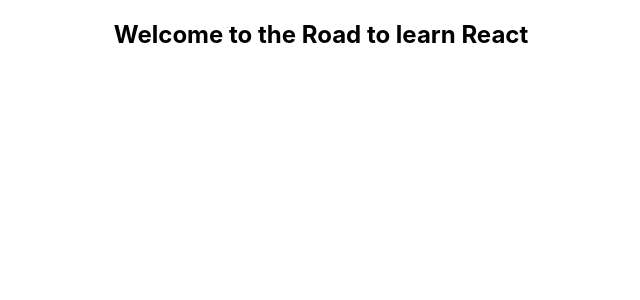
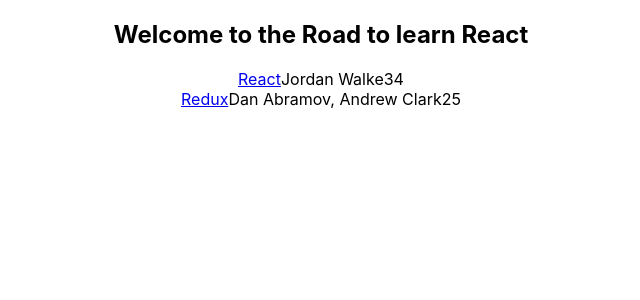
Before and after one commit to fv17/road-to-learn-hackernews, a React (Create React App) app: page / in a window 1280 px wide. Shown: the top 300 px of the page, without its empty margins (319-959 px from the left). Built offline with nearby package versions, Linux system fonts and the light colour scheme.

Commit message:
study: Complex JavaScript in JSX

```diff
--- a/src/App.js
+++ b/src/App.js
@@ -1,11 +1,40 @@
 import React from 'react';
 import logo from './logo.svg';
 import './App.css';
+
+const list = [
+  {
+    title: 'React',
+    url: 'https://reactjs.org/',
+    author: 'Jordan Walke',
+    num_comments: 3,
+    points: 4,
+    objectID: 0,
+  },
+  {
+    title: 'Redux',
+    url: 'https://redux.js.org/',
+    author: 'Dan Abramov, Andrew Clark',
+    num_comments: 2,
+    points: 5,
+    objectID: 1,
+  },
+];
 
 function App() {
   return (
     <div className="App">
       <h2>Welcome to the Road to learn React</h2>
+      {list.map(item => (
+        <div key={item.objectID}>
+          <span>
+            <a href={item.url}>{item.title}</a>
+          </span>
+          <span>{item.author}</span>
+          <span>{item.num_comments}</span>
+          <span>{item.points}</span>
+        </div>
+      ))}
     </div>
   );
 }
```
